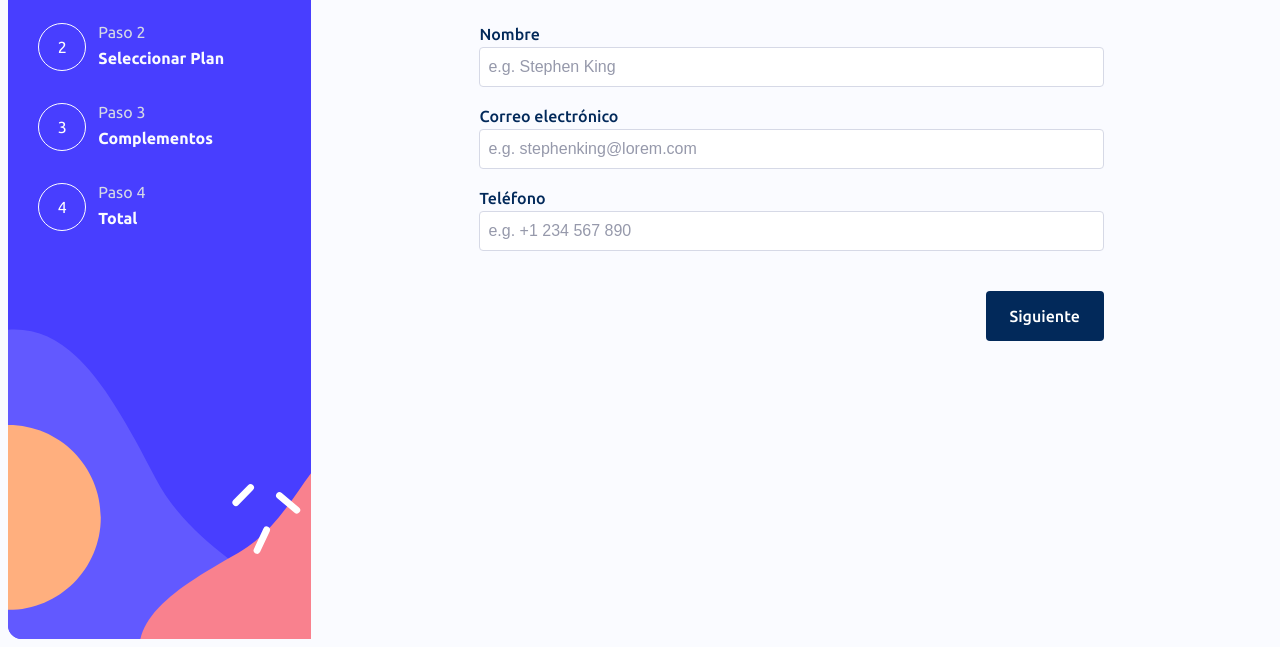
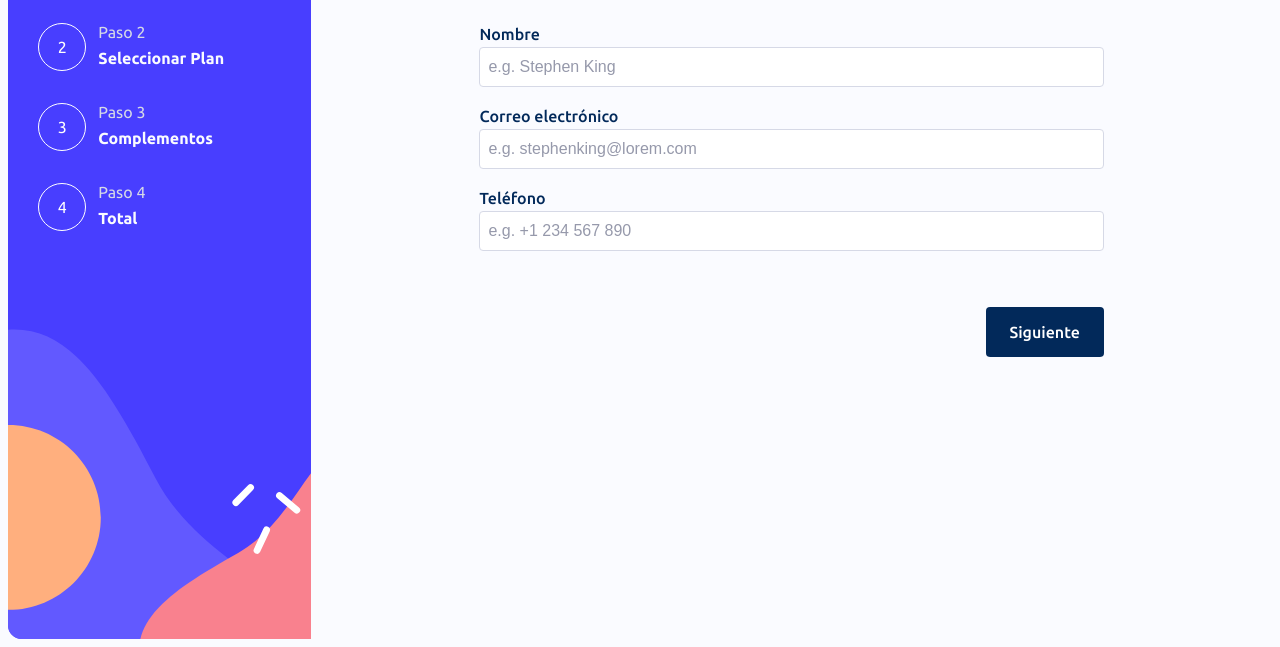
Before and after one commit to DamianEscobedo/multi-step-form, a plain HTML site: page index.html in a window 1280 px wide. Shown: the part 153-800 px from the top of the page. Drawn offline with Linux system fonts and the light colour scheme.

Commit message:
Add files via upload

```diff
--- a/main.css
+++ b/main.css
@@ -170,6 +170,7 @@ body{
 .card-section{
     grid-column: 1 / 2;
     grid-row: 2 / 4;
+    padding-block-end: 16px;
 }
 
 @media only screen and (min-width: 1020px){
```
